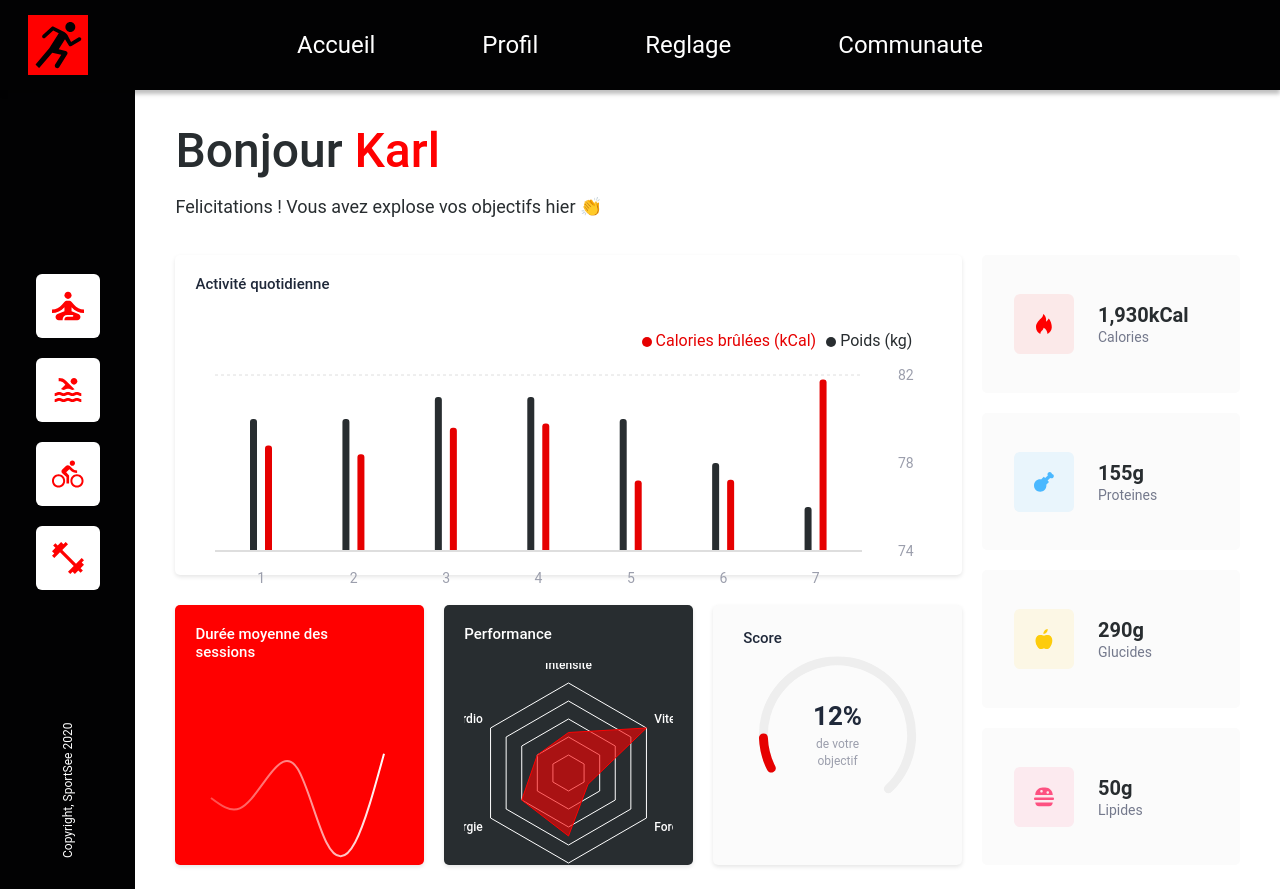
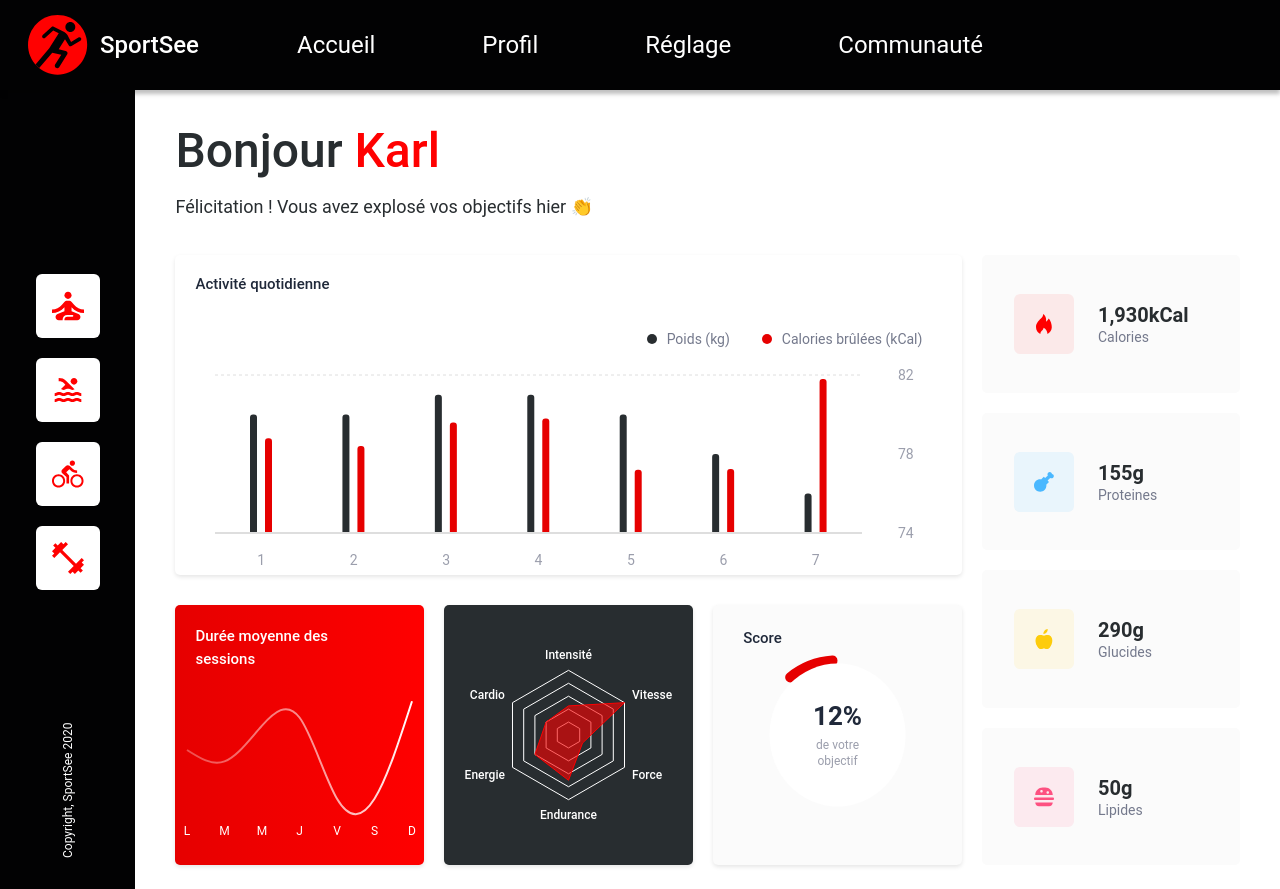
Before and after one commit to Steinshy/OC-SportSee, a React (Vite) app: page /profile/12 in a window 1280 px wide. Built offline with nearby package versions, Linux system fonts and the light colour scheme; no server answers.

Commit message:
Fix design

```diff
--- a/src/components/Charts/ActivityBarChart.css
+++ b/src/components/Charts/ActivityBarChart.css
@@ -26,6 +26,24 @@
   }
 }
 
+/* Custom legend */
+.activity-legend {
+  display: flex;
+  gap: 32px;
+  justify-content: flex-end;
+  list-style: none;
+  margin: 0;
+  padding: 0;
+}
+
+.activity-legend li {
+  align-items: center;
+  color: #74798c;
+  display: flex;
+  font-size: 14px;
+  gap: 10px;
+}
+
 /* Custom tooltip styles */
 .activity-tooltip {
   background: #e60000;
--- a/src/components/Charts/ActivityBarChart.tsx
+++ b/src/components/Charts/ActivityBarChart.tsx
@@ -130,7 +130,7 @@ export default function ActivityBarChart({ sessions }: Props) {
               return;
             }
           }}
-          margin={{ top: 18, right: 20, left: 20, bottom: 12 }}
+          margin={{ top: 18, right: 20, left: 20, bottom: 30 }}
         >
           <CartesianGrid
             strokeDasharray="3"
@@ -167,6 +167,27 @@ export default function ActivityBarChart({ sessions }: Props) {
             iconType="circle"
             iconSize={10}
             height={44}
+            content={() => (
+              <ul className="activity-legend">
+                <li>
+                  <svg width="10" height="10">
+                    <circle cx="5" cy="5" r="5" fill={CHART_COLORS.barWeight} />
+                  </svg>
+                  Poids (kg)
+                </li>
+                <li>
+                  <svg width="10" height="10">
+                    <circle
+                      cx="5"
+                      cy="5"
+                      r="5"
+                      fill={CHART_COLORS.barCalories}
+                    />
+                  </svg>
+                  Calories brûlées (kCal)
+                </li>
+              </ul>
+            )}
           />
           <Bar
             name="Poids (kg)"
@@ -182,6 +203,7 @@ export default function ActivityBarChart({ sessions }: Props) {
             fill={CHART_COLORS.barCalories}
             radius={[3, 3, 0, 0]}
           />
+
         </BarChart>
       </ResponsiveContainer>
     </div>
--- a/src/components/Charts/PerformanceRadarChart.css
+++ b/src/components/Charts/PerformanceRadarChart.css
@@ -2,13 +2,18 @@
 
 .chart-card--performance {
   background: #282d30;
+  position: relative;
 }
 
-.performance-radar-chart__title {
+.chart-card--performance .performance-radar-chart__title {
+  color: #fff;
   font-size: 15px;
   font-weight: 500;
-  color: #fff;
-  margin-bottom: 20px;
+  left: 20px;
+  margin-bottom: 0;
+  position: absolute;
+  top: 20px;
+  z-index: 1;
 }
 
 .chart-card--performance .recharts-polar-grid-concentric-polygon {
--- a/src/components/Charts/PerformanceRadarChart.tsx
+++ b/src/components/Charts/PerformanceRadarChart.tsx
@@ -61,7 +61,7 @@ function renderPolarAngleAxis(
 
 export default function PerformanceRadarChart({ performance }: Props) {
   const axisFontSize = 12;
-  const outerRadius = 90;
+  const outerRadius = '65%';
 
   const data = [...performance.data].reverse().map((entry) => {
     const categoryKey = entry.type as keyof typeof performance.categories;
@@ -77,7 +77,6 @@ export default function PerformanceRadarChart({ performance }: Props) {
 
   return (
     <div className="chart-card chart-card--performance">
-      <h3 className="performance-radar-chart__title">Performance</h3>
       <ResponsiveContainer width="100%" height="100%">
         <RadarChart data={data} outerRadius={outerRadius}>
           <PolarGrid radialLines={false} />
--- a/src/components/Charts/ScoreRadialChart.css
+++ b/src/components/Charts/ScoreRadialChart.css
@@ -21,13 +21,21 @@
 
 /* Center text overlay */
 .score-radial-chart__center {
+  align-items: center;
+  background: #fff;
+  border-radius: 50%;
+  display: flex;
+  flex-direction: column;
+  height: 55%;
+  justify-content: center;
+  left: 50%;
+  pointer-events: none;
   position: absolute;
+  text-align: center;
   top: 50%;
-  left: 50%;
   transform: translate(-50%, -50%);
-  text-align: center;
+  width: 55%;
   z-index: 1;
-  pointer-events: none;
 }
 
 .score-radial-chart__value {
--- a/src/components/Charts/ScoreRadialChart.tsx
+++ b/src/components/Charts/ScoreRadialChart.tsx
@@ -23,10 +23,10 @@ export default function ScoreRadialChart({ score }: Props) {
           data={[{ score: percentage }]}
           cx="50%"
           cy="50%"
-          innerRadius="70%"
-          outerRadius="80%"
-          startAngle={210}
-          endAngle={-50}
+          innerRadius="65%"
+          outerRadius="85%"
+          startAngle={90}
+          endAngle={90 + 360}
           barSize={10}
         >
           <PolarAngleAxis
@@ -40,7 +40,6 @@ export default function ScoreRadialChart({ score }: Props) {
             cornerRadius={100}
             fill="#e60000"
             angleAxisId={0}
-            background
           />
         </RadialBarChart>
       </ResponsiveContainer>
--- a/src/components/Charts/SessionLineChart.css
+++ b/src/components/Charts/SessionLineChart.css
@@ -1,37 +1,34 @@
 /* Session Line Chart Styles */
 
-.session-line-chart__title {
-  font-size: 15px;
-  font-weight: 500;
-  color: white;
-  margin-bottom: 20px;
-  line-height: 1.2;
-}
-
-/* Desktop: default styling */
 .chart-card--session {
-  background: #f00;
+  background: linear-gradient(to right, #e60000, #ff0000);
+  background-color: #e60000;
   overflow: hidden;
+  padding: 0;
   position: relative;
 }
 
-/* Mobile: 768px and below */
+.session-line-chart__title {
+  -webkit-font-smoothing: antialiased;
+  -moz-osx-font-smoothing: grayscale;
+  color: white;
+  font-size: 15px;
+  font-weight: 500;
+  left: 20px;
+  line-height: 1.5;
+  margin-bottom: 0;
+  position: absolute;
+  top: 20px;
+  z-index: 1;
+}
+
 @media (max-width: 768px) {
-  .chart-card--session {
-    padding: 15px;
-  }
-
   .session-line-chart__title {
     font-size: 14px;
   }
 }
 
-/* Extra small: 420px and below */
 @media (max-width: 420px) {
-  .chart-card--session {
-    padding: 10px;
-  }
-
   .session-line-chart__title {
     font-size: 12px;
   }
@@ -41,26 +38,24 @@
 .session-tooltip {
   background: white;
   border-radius: 5px;
+  box-shadow: 0 2px 4px rgba(0, 0, 0, 0.1);
   padding: 8px 12px;
-  box-shadow: 0 2px 4px rgba(0, 0, 0, 0.1);
 }
 
 .session-tooltip p {
+  color: #9b9eac;
+  font-size: 12px;
+  line-height: 1.4;
   margin: 0;
-  font-size: 12px;
-  color: #9b9eac;
-  line-height: 1.4;
 }
 
 /* Session overlay for interactivity */
 .session-overlay {
+  background: rgba(0, 0, 0, 0.1);
+  height: 100%;
+  pointer-events: none;
   position: absolute;
   top: 0;
-  right: 0;
-  height: 100%;
-  background: rgba(0, 0, 0, 0.1);
-  transition: width 0.2s ease;
-  pointer-events: none;
 }
 
 .session-chart {
--- a/src/components/Charts/SessionLineChart.tsx
+++ b/src/components/Charts/SessionLineChart.tsx
@@ -46,7 +46,7 @@ function CustomTooltip({
 }
 
 export default function SessionLineChart({ sessions }: Props) {
-  const [activeIndex, setActiveIndex] = useState<number | null>(null);
+  const [activeX, setActiveX] = useState<number | null>(null);
 
   const data = sessions.map((session) => ({
     day: DAY_LABELS[session.day],
@@ -54,16 +54,14 @@ export default function SessionLineChart({ sessions }: Props) {
   }));
 
   const handleMouseMove = useCallback((state: Record<string, unknown>) => {
-    if (
-      state?.activeTooltipIndex !== undefined &&
-      typeof state.activeTooltipIndex === 'number'
-    ) {
-      setActiveIndex(state.activeTooltipIndex);
+    const coord = state?.activeCoordinate as { x?: number } | undefined;
+    if (coord?.x !== undefined) {
+      setActiveX(coord.x);
     }
   }, []);
 
   const handleMouseLeave = useCallback(() => {
-    setActiveIndex(null);
+    setActiveX(null);
   }, []);
 
   return (
@@ -73,18 +71,16 @@ export default function SessionLineChart({ sessions }: Props) {
         <br />
         sessions
       </h3>
-      {activeIndex !== null && (
+      {activeX !== null && (
         <div
           className="session-overlay"
-          style={{
-            width: `${100 - (activeIndex / (data.length - 1)) * 100}%`,
-          }}
+          style={{ left: `${activeX}px`, width: `calc(100% - ${activeX}px)` }}
         />
       )}
       <ResponsiveContainer width="100%" height="100%" className="session-chart">
         <LineChart
           data={data}
-          margin={{ top: 58, right: 10, left: 6, bottom: 14 }}
+          margin={{ top: 80, right: 0, left: 0, bottom: 20 }}
           onMouseMove={handleMouseMove}
           onMouseLeave={handleMouseLeave}
         >
@@ -105,11 +101,8 @@ export default function SessionLineChart({ sessions }: Props) {
               fill: '#fff',
               fontSize: 12,
             }}
-            tickMargin={10}
-            padding={{
-              left: 10,
-              right: 10,
-            }}
+            tickMargin={5}
+            padding={{ left: 12, right: 12 }}
           />
           <YAxis hide domain={['dataMin-10', 'dataMax+10']} />
           <Tooltip content={<CustomTooltip />} cursor={false} />
--- a/src/components/Layout/Layout.tsx
+++ b/src/components/Layout/Layout.tsx
@@ -10,12 +10,13 @@ export default function Layout() {
       <div className="navbar">
         <div className="navbar__brand">
           <img className="navbar__logo" src="/logo.svg" alt="SportSee" />
+          <span className="navbar__brand-name">SportSee</span>
         </div>
         <nav className="navbar__links" aria-label="Navigation principale">
           <Link to="/">Accueil</Link>
           <Link to="/profile/12">Profil</Link>
-          <Link to="/">Reglage</Link>
-          <Link to="/">Communaute</Link>
+          <Link to="/">Réglage</Link>
+          <Link to="/">Communauté</Link>
         </nav>
       </div>
       <div className="app-body">
--- a/src/components/Layout/style.css
+++ b/src/components/Layout/style.css
@@ -11,12 +11,21 @@
 }
 
 .navbar__brand {
+  align-items: center;
   display: flex;
   flex-shrink: 0;
+  gap: 12px;
   left: 28px;
   position: absolute;
   top: 50%;
   transform: translateY(-50%);
+}
+
+.navbar__brand-name {
+  color: #fff;
+  font-size: 24px;
+  font-weight: 500;
+  white-space: nowrap;
 }
 
 .navbar__brand img {
@@ -39,7 +48,6 @@
 }
 
 .navbar__logo {
-  background-color: red;
   height: 60px;
 }
 
@@ -175,9 +183,11 @@
 
   .navbar__brand img,
   .navbar__logo {
-    display: block;
-    height: 42px;
-    margin: 0 auto;
+    display: none;
+  }
+
+  .navbar__brand-name {
+    font-size: 20px;
   }
 
   .navbar__links {
--- a/src/pages/Profile/Profile.tsx
+++ b/src/pages/Profile/Profile.tsx
@@ -56,7 +56,7 @@ export default function Profile() {
         <h1>
           Bonjour <span>{user.userInfos.firstName}</span>
         </h1>
-        <p>Felicitations ! Vous avez explose vos objectifs hier 👏</p>
+        <p>Félicitation ! Vous avez explosé vos objectifs hier 👏</p>
       </header>
 
       <section className="dashboard-grid">
--- a/src/pages/Profile/style.css
+++ b/src/pages/Profile/style.css
@@ -1,4 +1,6 @@
 .dashboard {
+  margin: 0 auto;
+  max-width: 1350px;
   padding: 44px 90px 24px;
 }
 
```
Also changed, not shown: public/logo.svg.
